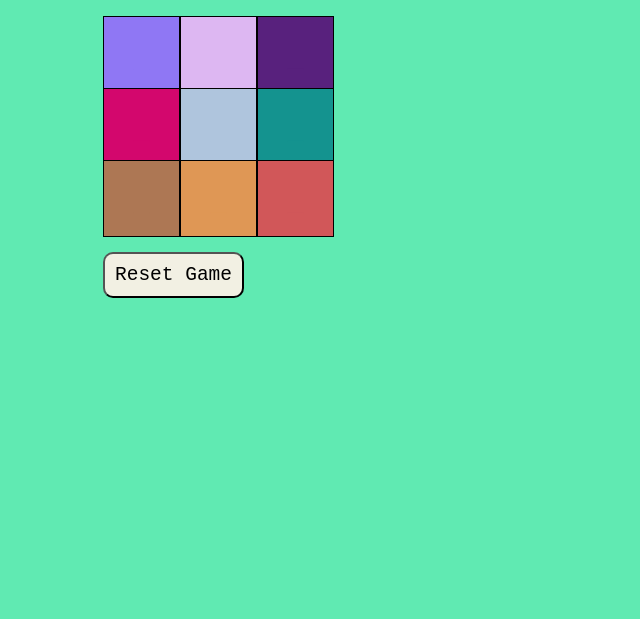
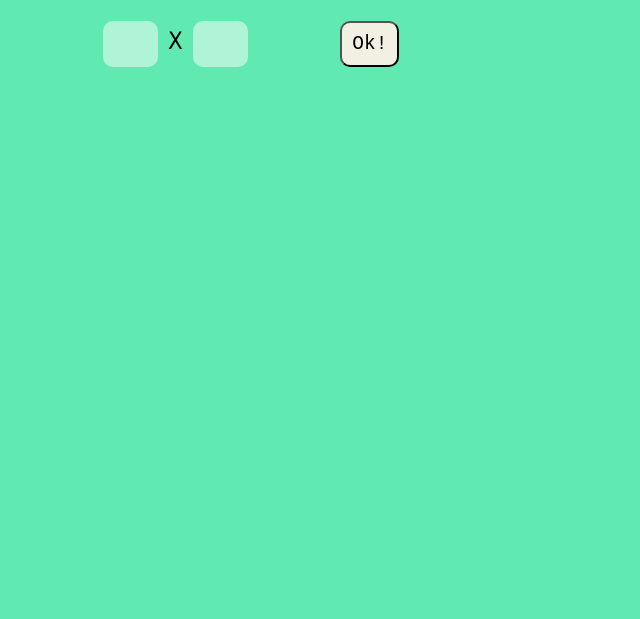
Before and after one commit to mosessliu/tictactoe, a React app: page / in a window 1280 px wide. Shown: the part 181-800 px from the top of the page, without its empty margins (0-640 px from the left). Built offline with nearby package versions, Linux system fonts and the light colour scheme.

Commit message:
generalized to n

```diff
--- a/src/components/board.js
+++ b/src/components/board.js
@@ -6,25 +6,34 @@ export default class Board extends React.Component {
 
   constructor(props) {
     super(props);
+    // 12 colors for block color randomization
     this._colorArray = ["#8f77f4", "#ddb7f2", "#58217d",
                         "#d3076d", "#afc5dd", "#14938f",
-                        "#ad7754", "#df9755", "#d15759"
+                        "#ad7754", "#df9755", "#d15759",
+                        "#216b08", "#a4f5bf", "#a9a0bb"
                        ];
+
+    this._DIMENSION = parseInt(this.props.boardSize, 10);
     this.selectBlock = this.selectBlock.bind(this);
-    const defaultBlockState =
-      {1: null, 2: null, 3: null,
-       4: null, 5: null, 6: null,
-       7: null, 8: null, 9: null
-      };
+
     this.state = {
-      blockStates: defaultBlockState,
+      blockStates: this.getDefaultBlockState(),
       canSelectBlock: true
     }
   }
 
-  createBlocks(nums) {
+  getDefaultBlockState() {
+    const states = {};
+    const dimension = this._DIMENSION;
+    for (var i = 1; i <= dimension; i += 1) {
+      states[i] = null;
+    }
+    return states;
+  }
+
+  createBlockRow(nums) {
     return nums.map(i => {
-      const color = this._colorArray[i - 1];
+      const color = this.getRandomColor();
       return (
         <li key={i}>
           <Block
@@ -38,6 +47,11 @@ export default class Board extends React.Component {
     });
   }
 
+  getRandomColor() {
+    const randomIndex = Math.floor(Math.random() * 12);
+    return this._colorArray[randomIndex];
+  }
+
   selectBlock(number) {
     if (this.blockIsMarked(number) || !this.state.canSelectBlock) {
       return;
@@ -46,8 +60,7 @@ export default class Board extends React.Component {
     const isPlayerOnesTurn = this.props.isPlayerOnesTurn;
     this.setState((prevState) => {
       var newBlockStates = prevState.blockStates;
-      newBlockStates[number] = isPlayerOnesTurn ? 'X' : 'O'
-      return { blockStates: newBlockStates };
+      newBlockStates[number] = isPlayerOnesTurn ? 'X' : 'O';
     }, () => {
       this.updateGameState();
       this.updateHistory(number);
@@ -83,32 +96,78 @@ export default class Board extends React.Component {
   }
 
   aPlayerDidWin() {
-    const marker = this.props.isPlayerOnesTurn ? "X" : "O";
-    const winningConditions = [
-      [1, 2, 3],
-      [4, 5, 6],
-      [7, 8, 9],
-      [1, 4, 7],
-      [2, 5, 8],
-      [3, 6, 9],
-      [1, 5, 9],
-      [3, 5, 7]
-    ];
-    for (var i = 0; i < winningConditions.length; i += 1) {
-      const condition = winningConditions[i];
-      const didMatch = this.conditionMatches(condition, marker);
-      if (didMatch) {
+    const marker = this.props.isPlayerOnesTurn ? 'X' : 'O';
+    const rowOrColumnWin = this.checkRowsAndColumns(marker);
+    const diagonalWin = this.checkDiagonals(marker);
+    return rowOrColumnWin || diagonalWin;
+  }
+
+  checkRowsAndColumns(marker) {
+    const dimension = this._DIMENSION;
+
+    const numberOfBlocks = dimension * dimension;
+
+    for (var i = 1; i <= numberOfBlocks; i += dimension) {
+      const lastBlockNumberOfRow = i + dimension - 1;
+      if (this.wonFromRow(i, lastBlockNumberOfRow, marker)) {
+        return true;
+      }
+    }
+
+    for (var j = 1; j <= dimension; j += 1) {
+      const lastBlockOfColumn = j + ((dimension - 1) * dimension)
+      if (this.wonFromColumn(j, lastBlockOfColumn, marker)) {
         return true;
       }
     }
     return false;
   }
 
-  conditionMatches(condition, marker) {
+  wonFromRow(start, end, marker) {
     const blockStates = this.state.blockStates;
-    for (var i = 0; i < condition.length; i += 1) {
-      const key = condition[i];
-      if (blockStates[key] !== marker) {
+    for (var j = start; j <= end; j += 1) {
+      if (blockStates[j] !== marker) {
+        return false;
+      }
+    }
+    return true;
+  }
+
+  wonFromColumn(start, end, marker) {
+    const blockStates = this.state.blockStates;
+    const dimension = this._DIMENSION;
+    for (var j = start; j <= end; j += dimension) {
+      if (blockStates[j] !== marker) {
+        return false;
+      }
+    }
+    return true;
+  }
+
+  checkDiagonals(marker) {
+    return this.wonFromLeftTopToBottomRight(marker) || this.wonFromRightTopToBottomLeft(marker);
+  }
+
+  wonFromLeftTopToBottomRight(marker) {
+    const dimension = this._DIMENSION;
+    const numberOfBlocks = dimension * dimension;
+    const blockStates = this.state.blockStates;
+
+    for (var i = 1; i <= numberOfBlocks; i += (dimension + 1)) {
+      if (blockStates[i] !== marker) {
+        return false;
+      }
+    }
+    return true;
+  }
+
+  wonFromRightTopToBottomLeft(marker) {
+    const dimension = this._DIMENSION;
+    const numberOfBlocks = dimension * dimension;
+    const blockStates = this.state.blockStates;
+
+    for (var i = dimension; i <= numberOfBlocks; i += (dimension - 1)) {
+      if (blockStates[i] !== marker) {
         return false;
       }
     }
@@ -116,7 +175,9 @@ export default class Board extends React.Component {
   }
 
   isCatsGame() {
-    for (var i = 1; i <= 9; i += 1) {
+    const dimension = this._DIMENSION;
+    const numberOfBlocks = dimension * dimension;
+    for (var i = 1; i <= numberOfBlocks; i += 1) {
       if (this.state.blockStates[i] == null) {
         return false;
       }
@@ -128,17 +189,28 @@ export default class Board extends React.Component {
     this.setState({canSelectBlock: false});
   }
 
+  getBoard() {
+    const dimension = this._DIMENSION;
+    var blockNumber = 1;
+    const board = [];
+    for (var i = 0; i < dimension; i += 1) {
+      const rowNumbers = [];
+      for (var j = 0; j < dimension; j += 1) {
+        rowNumbers.push(blockNumber);
+        blockNumber += 1;
+      }
+      const rowBlocks = this.createBlockRow(rowNumbers);
+      const key = `r${i}`
+      board.push(<ul key={key}>{rowBlocks}</ul>)
+    }
+    return board;
+  }
+
   render() {
-
-    const firstRow = this.createBlocks([1, 2, 3]);
-    const secondRow = this.createBlocks([4, 5, 6]);
-    const thirdRow = this.createBlocks([7, 8, 9]);
-
+    const board = this.getBoard();
     return (
       <div>
-        <ul>{firstRow}</ul>
-        <ul>{secondRow}</ul>
-        <ul>{thirdRow}</ul>
+        {board}
       </div>
     );
   }
--- a/src/components/game.css
+++ b/src/components/game.css
@@ -9,6 +9,12 @@
   font-size: 2.0em;
   font-family: monospace;
   margin-bottom: 20px;
+  margin-left: -5px;
+}
+
+.message-before-start {
+  font-size: 2.0em;
+  font-family: monospace;
   margin-left: -5px;
 }
 
@@ -33,3 +39,8 @@ div button:hover {
 div button:focus {
   outline: 0;
 }
+
+.align-right {
+  margin-right: 0;
+  float: right;
+}
--- a/src/components/game.js
+++ b/src/components/game.js
@@ -1,23 +1,31 @@
 import React from 'react';
 import Board from './board';
 import History from './history';
+import BoardSetting from './setting';
 import './game.css';
 
 export default class Game extends React.Component {
   constructor(props) {
     super(props);
     this.state = {
+      hasEnteredBoardSize: false,
+      boardSize: 0,
       isPlayerOnesTurn: true,
       gameIsActive: true,
       isCatsGame: false,
       history: []
     };
+    this.enterBoardSize = this.enterBoardSize.bind(this);
     this.switchTurn = this.switchTurn.bind(this);
     this.endGame = this.endGame.bind(this);
     this.resetGame = this.resetGame.bind(this);
     this.catsGame = this.catsGame.bind(this);
     this.addToHistory = this.addToHistory.bind(this);
     this.revertToMove = this.revertToMove.bind(this);
+  }
+
+  enterBoardSize(size) {
+    this.setState( {hasEnteredBoardSize: true, boardSize: size} );
   }
 
   switchTurn() {
@@ -42,7 +50,7 @@ export default class Game extends React.Component {
       const poppedBlock = history.pop();
       blockStates[poppedBlock] = null;
     }
-    this.setState({ history: history, isPlayerOnesTurn: (moveNumber % 2 == 0) });
+    this.setState({ history: history, isPlayerOnesTurn: (moveNumber % 2 === 0) });
     this._board.setState({ blockStates: blockStates});
   }
 
@@ -53,6 +61,7 @@ export default class Game extends React.Component {
   resetGame() {
     this._board.resetBoard();
     this.setState({
+      hasEnteredBoardSize: false,
       isPlayerOnesTurn: true,
       gameIsActive: true,
       isCatsGame: false,
@@ -78,6 +87,8 @@ export default class Game extends React.Component {
 
   render() {
     const self = this;
+
+    if (this.state.hasEnteredBoardSize) {
       return (
         <div>
           <div className="title">
@@ -87,12 +98,13 @@ export default class Game extends React.Component {
             {this.generateMessage()}
           </div>
           <Board
-          ref = { (board) => self._board = board }
-          isPlayerOnesTurn = {this.state.isPlayerOnesTurn}
-          switchTurn = {this.switchTurn}
-          endGame = {this.endGame}
-          catsGame = {this.catsGame}
-          addToHistory = {this.addToHistory}
+            ref={(board) => self._board = board}
+            boardSize={this.state.boardSize}
+            isPlayerOnesTurn={this.state.isPlayerOnesTurn}
+            switchTurn={this.switchTurn}
+            endGame={this.endGame}
+            catsGame={this.catsGame}
+            addToHistory={this.addToHistory}
           />
           <button onClick={this.resetGame}>Reset Game</button>
           <History
@@ -101,5 +113,21 @@ export default class Game extends React.Component {
           />
         </div>
       );
+    } else {
+      return (
+        <div>
+           <div className="title">
+            Tic Tac Toe!
+          </div>
+          <div className="message-before-start">
+            Enter a board size:
+          </div>
+          <BoardSetting
+            hasEnteredBoardSize={this.state.hasEnteredBoardSize}
+            enterBoardSize={this.enterBoardSize}
+          />
+        </div>
+      );
     }
   }
+}
--- /dev/null
+++ b/src/components/setting.css
@@ -0,0 +1,32 @@
+div input {
+  font-size: 1.5em;
+  width: 35px;
+  padding-top: 12px;
+  padding-bottom: 12px;
+  padding-left: 10px;
+  padding-right: 10px;
+  margin-left: -5px;
+  font-family: monospace;
+  background-color: rgba(255,255,255, 0.5);
+  margin-top: 20px;
+  margin-right: 10px;
+  border-radius: 10px;
+  border-width: 0;
+  transition: 0.1s;
+
+}
+
+div input:focus {
+  outline-style: none;
+  transform: scale(0.90);
+  background-color:  rgba(255,255,255, 0.75);
+}
+
+div span {
+  font-size: 1.5em;
+  font-family: tahoma;
+}
+
+.otherDimensionInput {
+  margin-left: 10px;
+}
--- /dev/null
+++ b/src/components/setting.js
@@ -0,0 +1,48 @@
+import React from 'react';
+import './setting.css';
+
+export default class BoardSetting extends React.Component {
+
+  constructor(props) {
+    super(props);
+    this.onClick = this.onClick.bind(this);
+    this.onInputChange = this.onInputChange.bind(this);
+    this.state = {dimension: ""};
+  }
+
+  onClick() {
+    const size = this._input.value;
+    if (size !== "") {
+      this.props.enterBoardSize(size);
+    }
+  }
+
+  onInputChange() {
+    const inputValue = this._input.value;
+    this.setState({dimension: inputValue});
+  }
+
+  render() {
+    return (
+      <div>
+        <input
+          ref={(input) => this._input = input}
+          onChange={this.onInputChange}
+          maxLength={3}
+          type="number"
+          min={1}
+        />
+        <span>X</span>
+        <input
+          className="otherDimensionInput"
+          ref={(input) => this._otherDimensionInput = input}
+          readOnly={true}
+          value={this.state.dimension}
+        />
+        <button className="align-right" onClick={this.onClick}>
+          Ok!
+        </button>
+      </div>
+    );
+  }
+}
```
Lines whose indentation alone changed are shown as unchanged.
